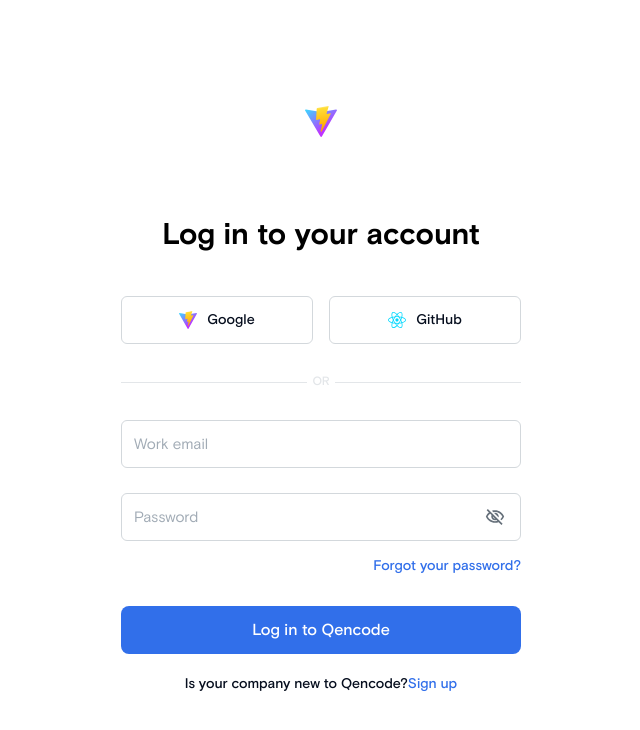
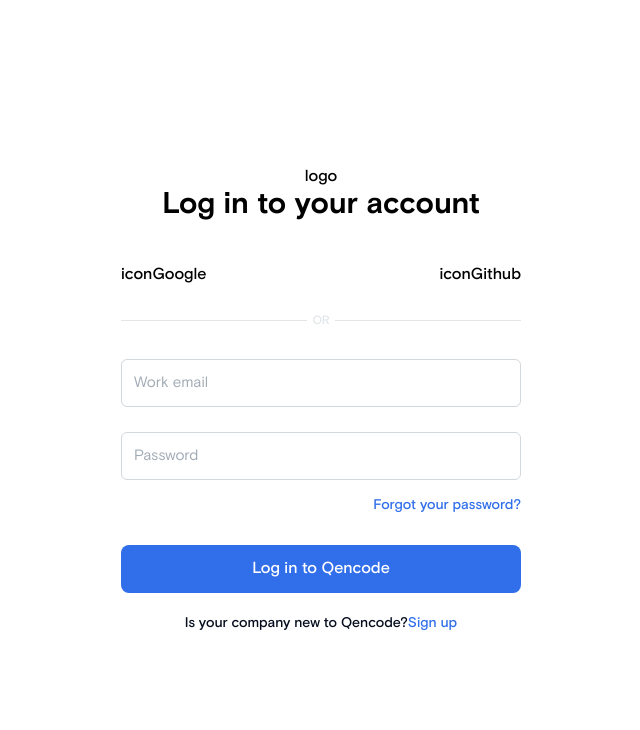
Before and after one commit to IvanRuskevych/test-login-interface, a React (Vite) app: page /login in a window 1280 px wide. Shown: the top 730 px of the page, without its empty margins (319-959 px from the left). Built offline with nearby package versions, Linux system fonts and the light colour scheme.

Commit message:
fix: path to icon v2

```diff
--- a/src/components/LayoutAuth/LayoutAuth.jsx
+++ b/src/components/LayoutAuth/LayoutAuth.jsx
@@ -1,14 +1,16 @@
 import { Outlet } from 'react-router-dom';
-import { AuthContainer, IconLogo, IconWrapper, Section } from './LayoutAuth.styled.js';
+import { AuthContainer,
+    // IconLogo,
+    IconWrapper, Section } from './LayoutAuth.styled.js';
 // import logo from '../../assets/icons/logo.svg';
-import vite from"../../../public/vite.svg"
 
 const LayoutAuth = () => {
   return (
     <AuthContainer>
       <Section>
         <IconWrapper>
-          <IconLogo src={vite} alt="icon logo" />
+          {/*<IconLogo src={logo} alt="icon logo" />*/}
+            <p>logo</p>
         </IconWrapper>
         <Outlet />
       </Section>
--- a/src/components/fields/FieldPassword.jsx
+++ b/src/components/fields/FieldPassword.jsx
@@ -3,8 +3,8 @@
   StyledField,
   StyledFieldPasswordWrapper,
   StyledButton,
-  StyledIconOn,
-  StyledIconOff,
+  // StyledIconOn,
+  // StyledIconOff,
 } from './fields.styled.js';
 import { useState } from 'react';
 
@@ -15,8 +15,8 @@
     <StyledFieldPasswordWrapper className={className}>
       <StyledField placeholder={'Password'} />
       <StyledButton>
-        {toggle && <StyledIconOn sx={{ fontSize: 20 }} />}
-        {!toggle && <StyledIconOff sx={{ fontSize: 20 }} />}
+        {/*{toggle && <StyledIconOn sx={{ fontSize: 20 }} />}*/}
+        {/*{!toggle && <StyledIconOff sx={{ fontSize: 20 }} />}*/}
       </StyledButton>
     </StyledFieldPasswordWrapper>
   );
--- a/src/pages/LoginPage.jsx
+++ b/src/pages/LoginPage.jsx
@@ -6,17 +6,16 @@
 // import iconGoogle from '../assets/icons/google.svg';
 // import iconGithub from '../assets/icons/github.svg';
 
-import vite from "../../public/vite.svg"
-import react from "../assets/react.svg"
-
 const LoginPage = () => {
   return (
     <>
       <TitleAuth text={'Log in to your account'} />
       <ButtonWrapper>
+          <p>iconGoogle</p>
+          <p>iconGithub</p>
         {/*<LinkAuth icon={iconGoogle} text={"Google"} href={`https://github.com/`}/>*/}
-        <LinkAuth icon={vite} text={'Google'} href={`/password-reset`} />
-        <LinkAuth icon={react} text={'GitHub'} href={`/password-set`} />
+        {/*<LinkAuth icon={iconGoogle} text={'Google'} href={`/password-reset`} />*/}
+        {/*<LinkAuth icon={iconGithub} text={'GitHub'} href={`/password-set`} />*/}
       </ButtonWrapper>
       <Separator />
       <FormLogin />
```
